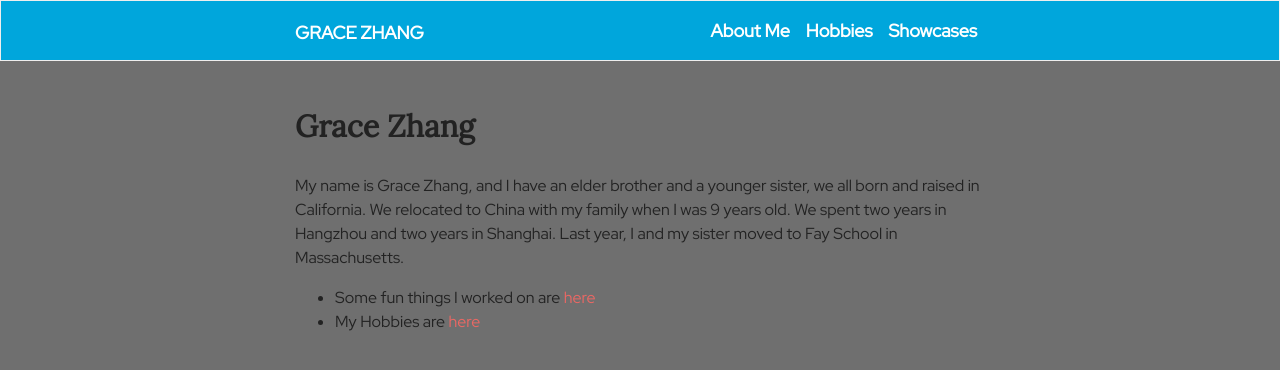
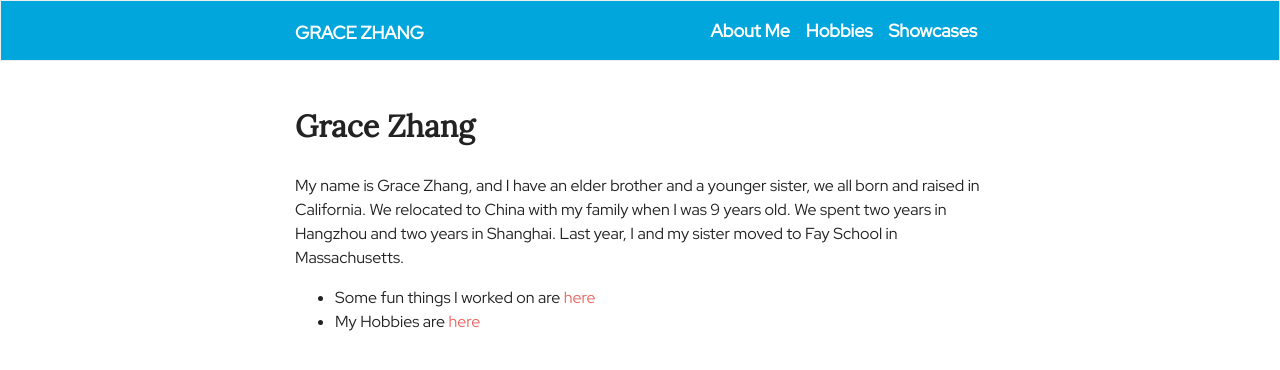
Before and after one commit to gracezca99/gracezca99.github.io, a Jekyll site: the page built from aboutme.md, in a window 1280 px wide. Shown: the top 370 px of the page. Built offline with Jekyll 4.4.1, drawn with Linux system fonts in a browser that asks for light colours; some web fonts are replaced; our own code applies the rules of GitHub Pages for plain Markdown files.

Commit message:
Update default.html

```diff
--- a/_layouts/default.html
+++ b/_layouts/default.html
@@ -3,7 +3,7 @@
 
   {%- include head.html -%}
 
-  <body>
+  <body style = "background: white">
 
     {%- include header.html -%}
 
```
